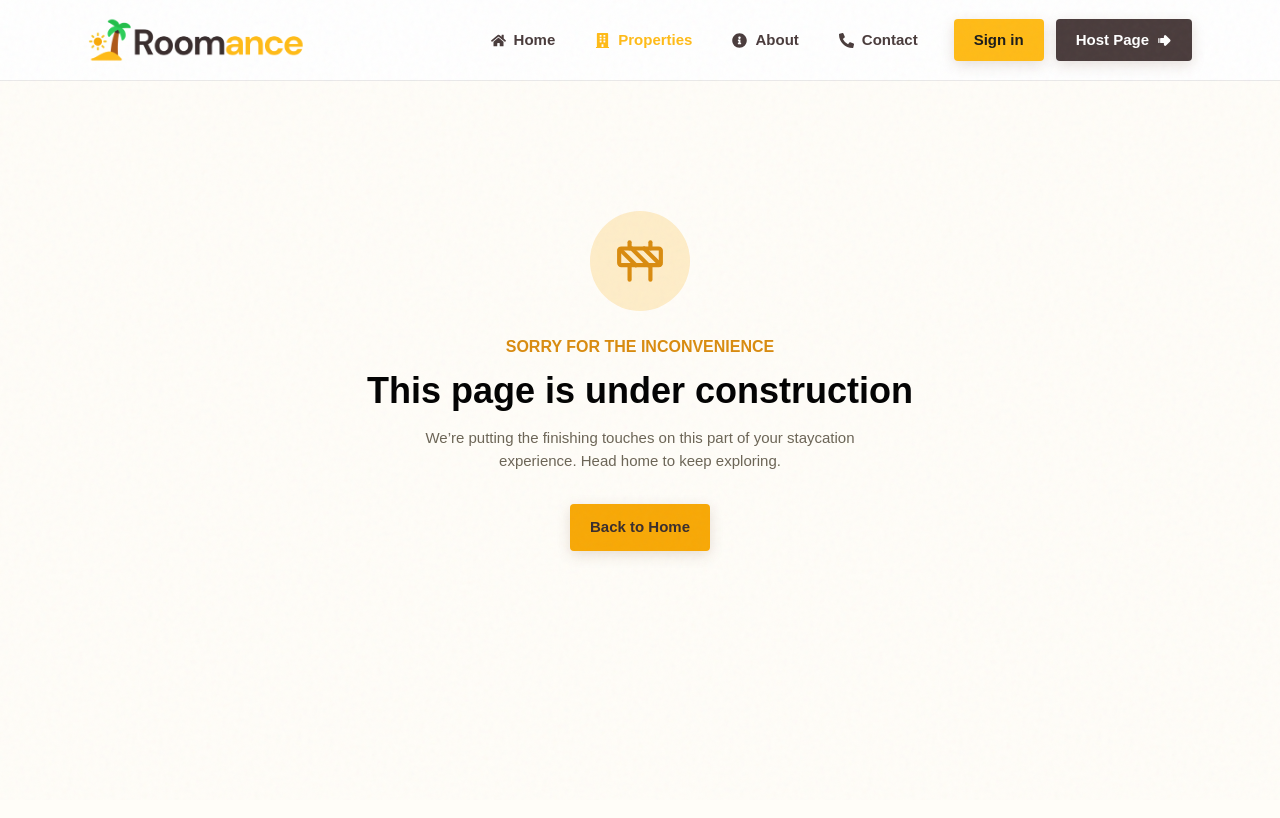
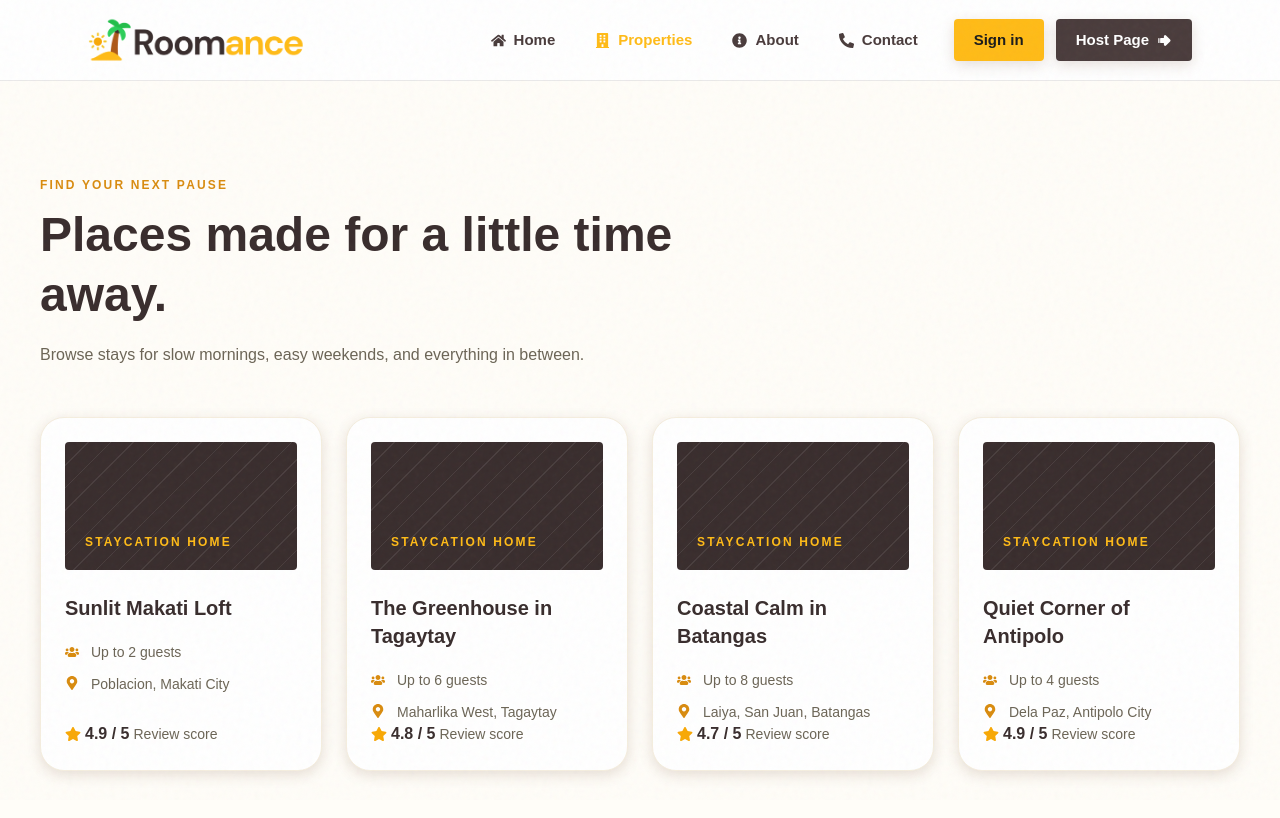
Before and after one commit to rgrmlbn/Staycation-Booking-System, a React (Vite) app in the folder frontend/: page /properties in a window 1280 px wide. Shown: the top 818 px of the page. Built offline with nearby package versions, Linux system fonts and the light colour scheme.

Commit message:
Update icons, add property page, fix file structure

```diff
--- a/frontend/package.json
+++ b/frontend/package.json
@@ -14,7 +14,6 @@
     "@tailwindcss/vite": "^4.3.3",
     "@tanstack/react-query": "^5.101.4",
     "axios": "^1.19.0",
-    "lucide-react": "^1.48.0",
     "react": "^19.2.8",
     "react-dom": "^19.2.8",
     "react-hook-form": "^7.85.0",
--- /dev/null
+++ b/frontend/src/components/property/PropertyCard.jsx
@@ -0,0 +1,53 @@
+import { FaMapMarkerAlt, FaStar, FaUsers } from "react-icons/fa";
+
+export default function PropertyCard({
+  title,
+  maxGuests,
+  address,
+  reviewScore,
+}) {
+  return (
+    <article className="flex h-full flex-col rounded-lg border border-[var(--color-mocha)] bg-[var(--color-white)] p-6 shadow-[var(--shadow-sm)]">
+      <div className="mb-6 flex h-32 items-end rounded bg-[var(--color-bark-dark)] p-5 text-[var(--color-white)] [background-image:repeating-linear-gradient(135deg,rgba(255,255,255,0.08)_0px,rgba(255,255,255,0.08)_1px,transparent_1px,transparent_16px)]">
+        <span className="text-xs font-bold uppercase tracking-[0.18em] text-[var(--color-sand)]">
+          Staycation home
+        </span>
+      </div>
+
+      <h2 className="text-xl font-bold text-[var(--color-bark-dark)]">
+        {title}
+      </h2>
+
+      <dl className="mt-5 space-y-3 text-sm text-[var(--color-graph)]">
+        <div className="flex items-center gap-3">
+          <FaUsers
+            aria-hidden="true"
+            className="shrink-0 text-[var(--color-sun-dark)]"
+          />
+          <div>
+            <dt className="sr-only">Max guests</dt>
+            <dd>Up to {maxGuests} guests</dd>
+          </div>
+        </div>
+        <div className="flex items-start gap-3">
+          <FaMapMarkerAlt
+            aria-hidden="true"
+            className="mt-0.5 shrink-0 text-[var(--color-sun-dark)]"
+          />
+          <div>
+            <dt className="sr-only">Address</dt>
+            <dd>{address}</dd>
+          </div>
+        </div>
+      </dl>
+
+      <div className="mt-auto flex items-center gap-1">
+        <FaStar aria-hidden="true" className="text-[var(--color-sun)]" />
+        <span className="font-bold text-[var(--color-bark-dark)]">
+          {reviewScore}
+        </span>
+        <span className="text-sm text-[var(--color-graph)]">Review score</span>
+      </div>
+    </article>
+  );
+}
--- a/frontend/src/pages/auth/AuthLayout.jsx
+++ b/frontend/src/pages/auth/AuthLayout.jsx
@@ -1,4 +1,4 @@
-import { ArrowUpRight, Sun } from "lucide-react";
+import { FaArrowUp, FaSun } from "react-icons/fa";
 import { Link } from "react-router-dom";
 
 export const AUTH_INPUT_CLASS =
@@ -81,7 +81,7 @@ export default function AuthLayout({
       >
         <div className="relative z-10 max-w-lg">
           <div className="mb-6 flex size-12 items-center justify-center rounded bg-[var(--color-sun)] text-[var(--color-bark-dark)]">
-            <Sun aria-hidden="true" size={25} />
+            <FaSun aria-hidden="true" size={25} />
           </div>
           <p className="text-xs font-bold uppercase text-[var(--color-sand)]">
             A little time away goes a long way
@@ -98,14 +98,14 @@ export default function AuthLayout({
             className="mt-8 inline-flex items-center gap-2 text-sm font-semibold text-[var(--color-sand)] hover:text-white"
           >
             Explore staycations
-            <ArrowUpRight aria-hidden="true" />
+            <FaArrowUp aria-hidden="true" />
           </Link>
         </div>
         <div
           aria-hidden="true"
           className="absolute bottom-10 right-10 flex size-36 items-center justify-center rounded-full border border-white/15 text-white/10 xl:bottom-16 xl:right-16 xl:size-48"
         >
-          <Sun size={100} strokeWidth={0.7} />
+          <FaSun size={100} />
         </div>
       </aside>
     </main>
--- a/frontend/src/pages/guest/GuestPage.jsx
+++ b/frontend/src/pages/guest/GuestPage.jsx
@@ -1,4 +1,4 @@
-import { MapPin, Users, BedDouble, Search } from "lucide-react";
+import { FaBed, FaMapMarkerAlt, FaSearch, FaUsers } from "react-icons/fa";
 import { useForm } from "react-hook-form";
 
 export default function GuestPage() {
@@ -33,7 +33,7 @@ export default function GuestPage() {
               className="flex flex-col gap-1 rounded bg-[var(--color-white)] p-2 shadow-[var(--shadow-lg)] md:flex-row md:items-center md:gap-0 md:rounded"
             >
               <label className="flex min-w-0 flex-1 items-center gap-3 rounded px-5 py-3 text-left md:basis-2/5 md:flex-none md:rounded-full">
-                <MapPin className="shrink-0 text-[var(--color-sun)]" />
+                <FaMapMarkerAlt className="shrink-0 text-[var(--color-sun)]" />
                 <span className="flex w-full flex-col">
                   <span className="text-xs font-semibold text-[var(--color-graph)]">
                     Place
@@ -50,7 +50,7 @@ export default function GuestPage() {
               <div className="hidden h-10 w-px bg-[var(--color-mocha)] md:block" />
 
               <label className="flex min-w-0 flex-1 items-center gap-3 border-t border-[var(--color-mocha)] px-5 py-3 text-left md:border-t-0">
-                <Users className="shrink-0 text-[var(--color-sun)]" />
+                <FaUsers className="shrink-0 text-[var(--color-sun)]" />
                 <span className="flex w-full flex-col">
                   <span className="text-xs font-semibold text-[var(--color-graph)]">
                     Guests
@@ -69,7 +69,7 @@ export default function GuestPage() {
               <div className="hidden h-10 w-px bg-[var(--color-mocha)] md:block" />
 
               <label className="flex min-w-0 flex-1 items-center gap-3 border-t border-[var(--color-mocha)] px-5 py-3 text-left md:border-t-0">
-                <BedDouble className="shrink-0 text-[var(--color-sun)]" />
+                <FaBed className="shrink-0 text-[var(--color-sun)]" />
                 <span className="flex w-full flex-col">
                   <span className="text-xs font-semibold text-[var(--color-graph)]">
                     Rooms
@@ -90,7 +90,7 @@ export default function GuestPage() {
                 className="flex cursor-pointer items-center justify-center gap-2 rounded bg-[var(--color-sand)] px-5 py-3 text-[15px] font-semibold text-[var(--color-bark-dark)] shadow-[var(--shadow-sm)]"
               >
                 <span>Search</span>
-                <Search />
+                <FaSearch />
               </button>
             </form>
           </div>
--- a/frontend/src/pages/host/HostPage.jsx
+++ b/frontend/src/pages/host/HostPage.jsx
@@ -1,9 +1,5 @@
-import {
-  ArrowRight,
-  HousePlus,
-} from "lucide-react";
+import { FaArrowRight, FaHome } from "react-icons/fa";
 import { Link } from "react-router-dom";
-
 
 export default function HostPage() {
   return (
@@ -31,14 +27,14 @@ export default function HostPage() {
                 className="inline-flex min-h-12 items-center gap-2 rounded bg-[var(--color-sand)] px-5 py-3 text-sm font-bold text-[var(--color-bark-dark)] shadow-[var(--shadow-sm)]"
               >
                 Create a host account
-                <ArrowRight aria-hidden="true" size={18} />
+                <FaArrowRight aria-hidden="true" size={18} />
               </Link>
             </div>
           </div>
 
           <aside className="border-t border-white/20 pt-8 md:border-l md:border-t-0 md:pl-10 md:pt-0">
             <div className="flex size-12 items-center justify-center rounded bg-[var(--color-sun)] text-[var(--color-bark-dark)]">
-              <HousePlus aria-hidden="true" size={25} />
+              <FaHome aria-hidden="true" size={25} />
             </div>
             <h2 className="mt-5 text-2xl font-bold">
               A good stay starts at home.
@@ -49,7 +45,6 @@ export default function HostPage() {
           </aside>
         </div>
       </section>
-
     </main>
   );
 }
--- /dev/null
+++ b/frontend/src/pages/property/PropertyList.jsx
@@ -0,0 +1,55 @@
+import PropertyCard from "../../components/property/PropertyCard";
+
+const PROPERTIES = [
+  {
+    title: "Sunlit Makati Loft",
+    maxGuests: 2,
+    address: "Poblacion, Makati City",
+    reviewScore: "4.9 / 5",
+  },
+  {
+    title: "The Greenhouse in Tagaytay",
+    maxGuests: 6,
+    address: "Maharlika West, Tagaytay",
+    reviewScore: "4.8 / 5",
+  },
+  {
+    title: "Coastal Calm in Batangas",
+    maxGuests: 8,
+    address: "Laiya, San Juan, Batangas",
+    reviewScore: "4.7 / 5",
+  },
+  {
+    title: "Quiet Corner of Antipolo",
+    maxGuests: 4,
+    address: "Dela Paz, Antipolo City",
+    reviewScore: "4.9 / 5",
+  },
+];
+
+export default function PropertyList() {
+  return (
+    <main className="min-h-[calc(100svh-5rem)] bg-[var(--color-cream)] py-16 pb-28 md:py-24 md:pb-24">
+      <section className="container">
+        <div className="max-w-2xl">
+          <p className="text-xs font-bold uppercase tracking-[0.18em] text-[var(--color-sun-dark)]">
+            Find your next pause
+          </p>
+          <h1 className="mt-3 text-4xl font-bold leading-tight text-[var(--color-bark-dark)] sm:text-5xl">
+            Places made for a little time away.
+          </h1>
+          <p className="mt-4 text-base leading-7 text-[var(--color-graph)]">
+            Browse stays for slow mornings, easy weekends, and everything in
+            between.
+          </p>
+        </div>
+
+        <div className="mt-12 grid gap-6 sm:grid-cols-2 lg:grid-cols-4">
+          {PROPERTIES.map((property) => (
+            <PropertyCard key={property.title} {...property} />
+          ))}
+        </div>
+      </section>
+    </main>
+  );
+}
--- a/frontend/src/pages/under-construction/UnderConstruction.jsx
+++ b/frontend/src/pages/under-construction/UnderConstruction.jsx
@@ -1,4 +1,4 @@
-import { Construction } from "lucide-react";
+import { FaTools } from "react-icons/fa";
 import { Link } from "react-router-dom";
 
 export default function UnderConstruction() {
@@ -6,7 +6,7 @@ export default function UnderConstruction() {
     <main className="flex min-h-[75vh] items-center justify-center bg-[var(--color-cream)] px-6 pt-16 pb-[calc(5rem+env(safe-area-inset-bottom))] text-center md:py-16">
       <div className="flex max-w-xl flex-col items-center">
         <div className="mb-6 flex size-25 items-center justify-center rounded-full bg-[var(--color-sun)]/20 text-[var(--color-sun-dark)]">
-          <Construction aria-hidden="true" size={50} />
+          <FaTools aria-hidden="true" size={50} />
         </div>
         <p className="mb-3 text-m font-semibold uppercase text-[var(--color-sun-dark)]">
           SORRY FOR THE INCONVENIENCE
--- a/frontend/src/routes/AppRoutes.jsx
+++ b/frontend/src/routes/AppRoutes.jsx
@@ -2,6 +2,7 @@ import { Route, Routes } from "react-router-dom";
 import GuestPage from "../pages/guest/GuestPage";
 import GuestLogin from "../pages/guest/GuestLogin";
 import GuestRegister from "../pages/guest/GuestRegister";
+import PropertyList from "../pages/property/PropertyList";
 import HostPage from "../pages/host/HostPage";
 import HostLogin from "../pages/host/HostLogin";
 import HostRegister from "../pages/host/HostRegister";
@@ -13,6 +14,7 @@ export default function AppRoutes() {
       <Route path="/" element={<GuestPage />} />
       <Route path="/login" element={<GuestLogin />} />
       <Route path="/register" element={<GuestRegister />} />
+      <Route path="/properties" element={<PropertyList />} />
       <Route path="/host" element={<HostPage />} />
       <Route path="/host/login" element={<HostLogin />} />
       <Route path="/host/register" element={<HostRegister />} />
```
Also changed, not shown: 1 other file (tests, documents, lock files or other folders).
